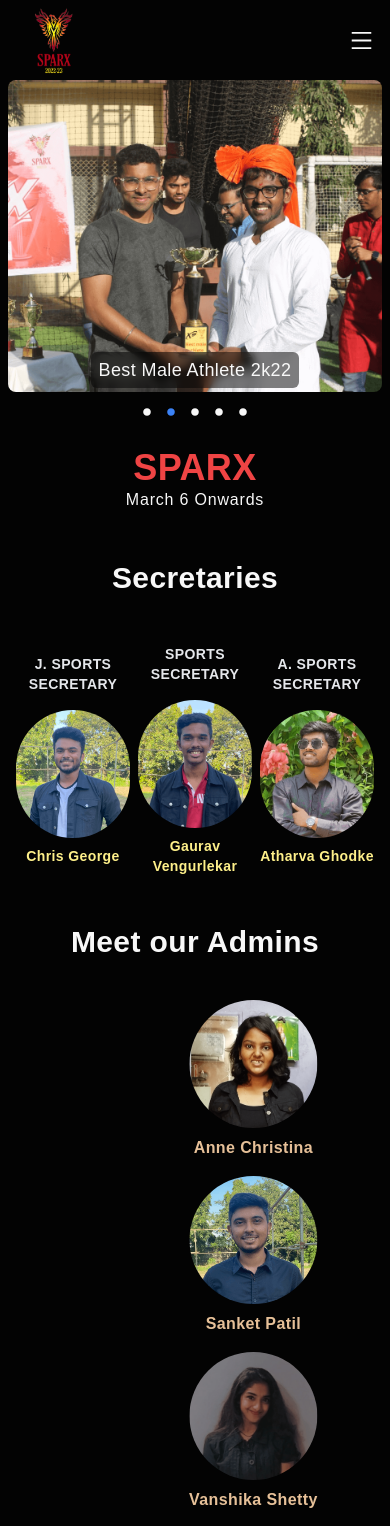
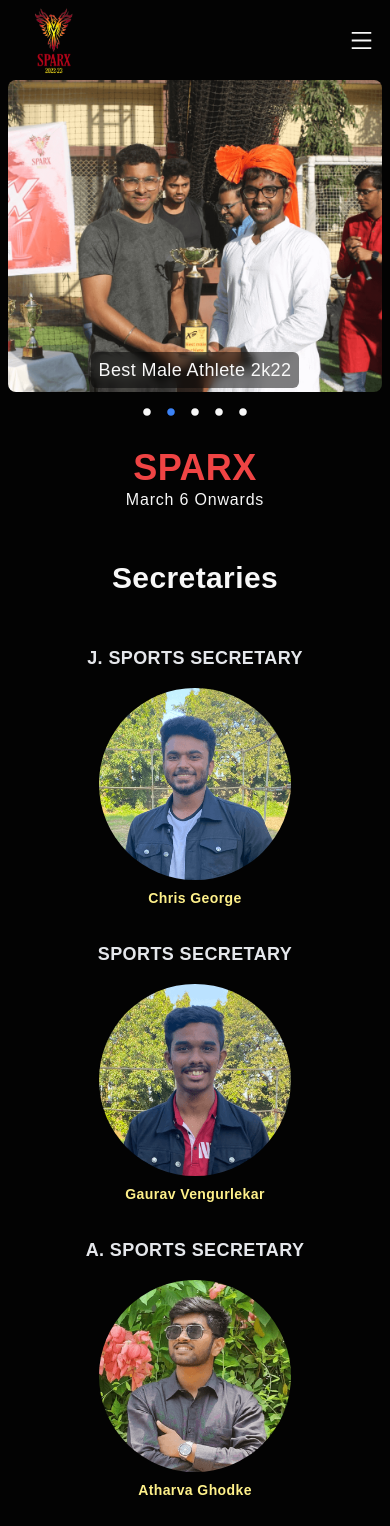
Before and after one commit to MrunalVaidya0715/sparx-website, a Next.js app in the folder sparx-web-app/: page /home in a window 390 px wide. Shown: the top 1526 px of the page. Built offline with nearby package versions, Linux system fonts and the light colour scheme.

Commit message:
Grid layout for Heads

```diff
--- a/sparx-web-app/components/Heads.jsx
+++ b/sparx-web-app/components/Heads.jsx
@@ -10,11 +10,11 @@
                         <>
                             <div className='w-full h-full flex flex-col py-4 gap-4 items-center justify-between' >
                                 <div className='text-center w-full'>
-                                    <h2 className=' uppercase text-sm lg:text-xl text-gray-200 text-center'>{head.pos}</h2>
+                                    <h2 className=' uppercase text-lg lg:text-xl text-gray-200 text-center'>{head.pos}</h2>
                                 </div>
                                 <div className=' flex flex-col gap-2 items-center justify-center'>
                                     <div className=''>
-                                        <Image className=' rounded-full  object-cover object-top w-[8rem] md:w-[10rem] h-[8rem] md:h-[10rem]' src={head.imgSrc} alt={head.pos} width={250} height={150} />
+                                        <Image className=' rounded-full  object-cover object-top w-[12rem] h-[12rem]' src={head.imgSrc} alt={head.pos} width={250} height={150} />
                                     </div>
                                     <div className='text-center w-full'>
                                         <h2 className=' text-sm lg:text-lg text-yellow-200 text-center'>{head.name}</h2>
--- a/sparx-web-app/components/HomeMembers.jsx
+++ b/sparx-web-app/components/HomeMembers.jsx
@@ -7,7 +7,7 @@
   return (
     <>
     <h2 className=' mt-4 text-md mb-8'>Secretaries</h2>
-        <div className='max-w-[1024px] w-full gap-2 md:gap-4 flex justify-center items-center'>
+        <div className='max-w-[1024px] w-full grid grid-cols-1 sm:grid-cols-2 lg:grid-cols-3'>
           <Heads />
         </div>
         <h2 className=' mt-8 text-md mb-8'>Meet our Admins</h2>
--- a/sparx-web-app/src/pages/home.jsx
+++ b/sparx-web-app/src/pages/home.jsx
@@ -15,7 +15,9 @@
     <div className=' flex flex-col justify-center items-center'>
 
       <HomeLanding/>
+
       <div className=' max-w-[1240px] w-full h-fit p-4 flex flex-col justify-center items-center'>
+
         <HomeMembers />
       </div>
 
```
